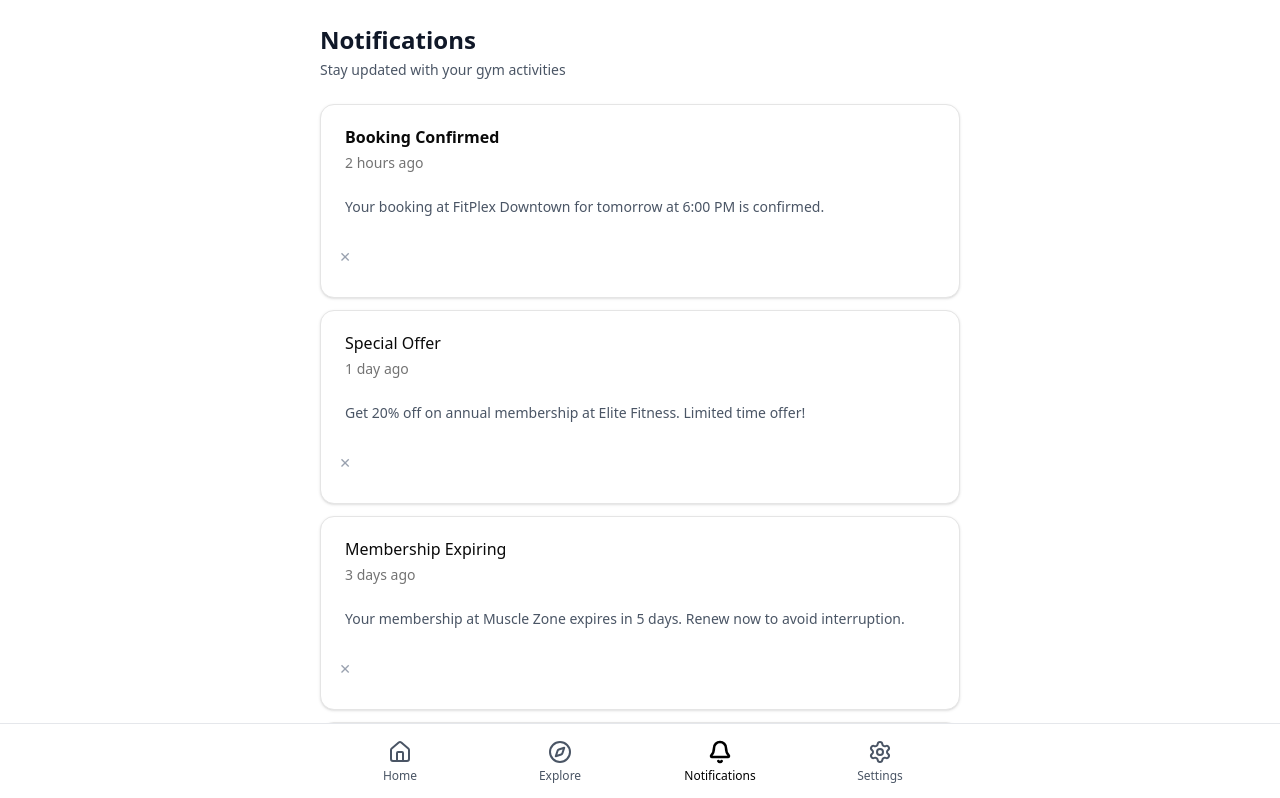
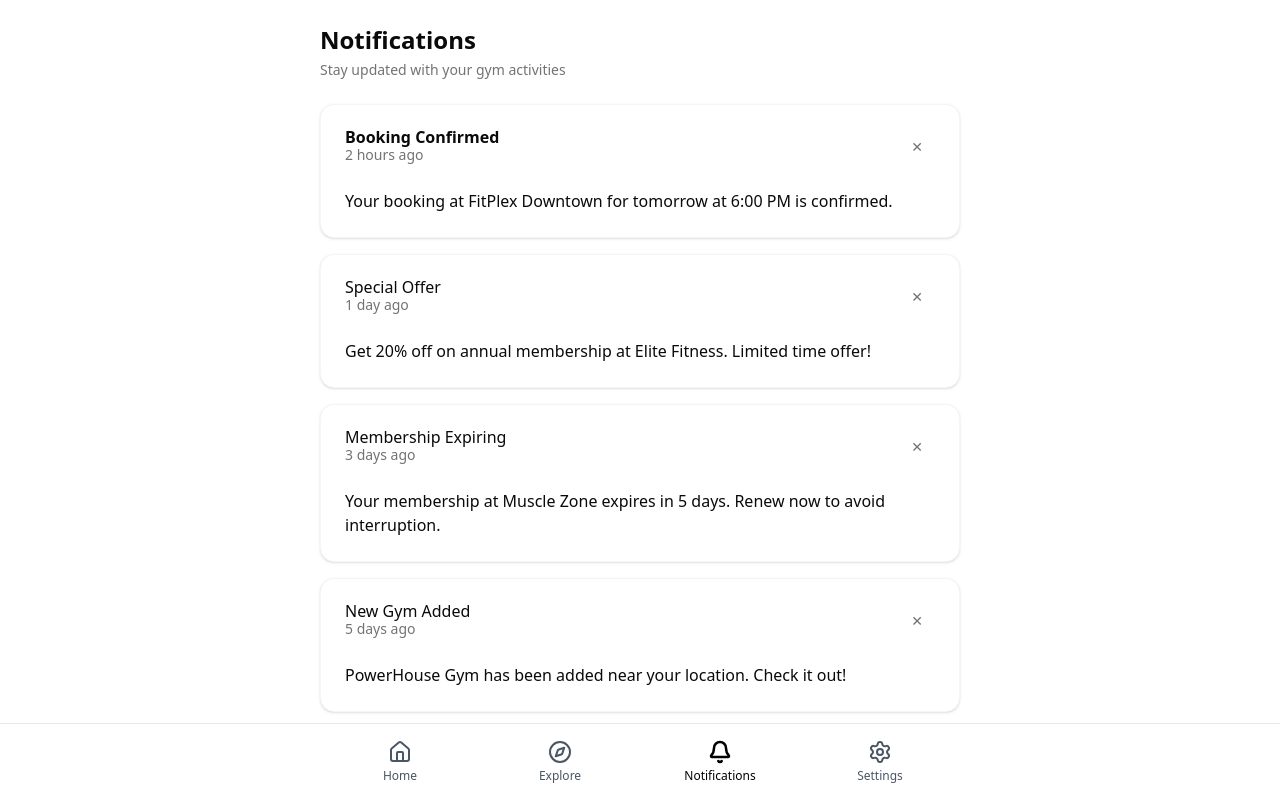
Before and after one commit to whoabhaysharma/bmg-ui, a Next.js app: page /user/notifications in a window 1280 px wide. Shown: the top 798 px of the page. Built offline with nearby package versions, Linux system fonts and the light colour scheme.

Commit message:
refactor notifications page for improved styling and structure

```diff
--- a/app/user/notifications/page.tsx
+++ b/app/user/notifications/page.tsx
@@ -34,38 +34,38 @@ export default function NotificationsPage() {
   ];
 
   return (
-    <div className="min-h-screen bg-white dark:bg-gray-950">
+    <div className="min-h-screen bg-background text-foreground">
       <div className="mx-auto max-w-2xl px-4 py-6">
         {/* Header */}
         <div className="mb-6">
-          <h1 className="text-2xl font-semibold text-gray-900 dark:text-white">Notifications</h1>
-          <p className="mt-1 text-sm text-gray-600 dark:text-gray-400">Stay updated with your gym activities</p>
+          <h1 className="text-2xl font-bold">Notifications</h1>
+          <p className="mt-1 text-sm text-muted-foreground">Stay updated with your gym activities</p>
         </div>
 
         {/* Notification List */}
-        <div className="mb-24 space-y-3">
+        <div className="space-y-4">
           {notifications.length > 0 ? (
             notifications.map((notification) => (
-              <Card key={notification.id}>
-                <CardHeader>
-                  <CardTitle className={`${!notification.read ? 'font-semibold' : 'font-medium'}`}>
-                    {notification.title}
-                  </CardTitle>
-                  <CardDescription>{notification.timestamp}</CardDescription>
+              <Card key={notification.id} className="border-muted">
+                <CardHeader className="flex items-center justify-between">
+                  <div>
+                    <CardTitle className={`${!notification.read ? 'font-bold' : 'font-medium'}`}>
+                      {notification.title}
+                    </CardTitle>
+                    <CardDescription>{notification.timestamp}</CardDescription>
+                  </div>
+                  <Button variant="ghost" size="icon" className="text-muted-foreground hover:text-foreground">
+                    ✕
+                  </Button>
                 </CardHeader>
                 <CardContent>
-                  <p className="text-sm text-gray-600 dark:text-gray-400">
-                    {notification.message}
-                  </p>
+                  <p>{notification.message}</p>
                 </CardContent>
-                <Button variant="ghost" className="ml-2 h-8 w-8 p-0 text-gray-400 hover:text-gray-600 dark:hover:text-gray-300 flex-shrink-0">
-                  ✕
-                </Button>
               </Card>
             ))
           ) : (
             <Card className="p-8 text-center">
-              <p className="text-sm text-gray-600 dark:text-gray-400">No notifications yet</p>
+              <p className="text-sm text-muted-foreground">No notifications yet</p>
             </Card>
           )}
         </div>
```
